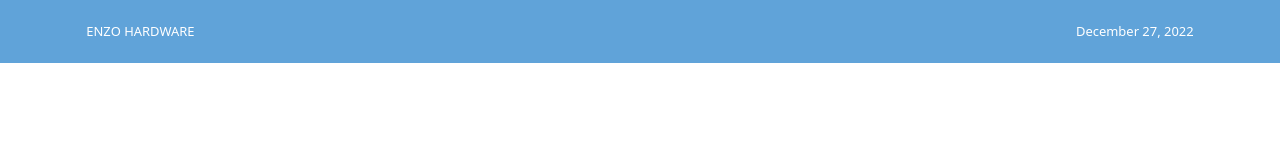
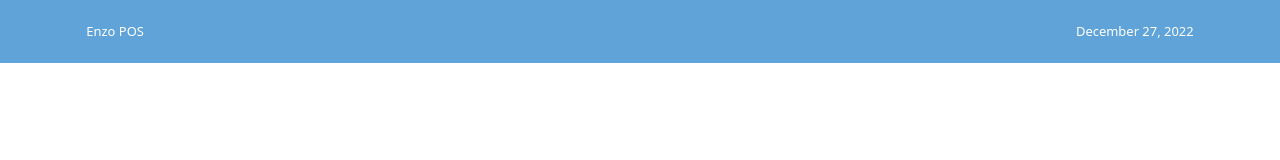
Before and after one commit to vonojastro/pos-hardware-web, a React (Create React App) app in the folder client/: page / in a window 1280 px wide. Shown: the top 160 px of the page. Built offline with nearby package versions, Linux system fonts and the light colour scheme.

Commit message:
development

```diff
--- a/client/src/components/Header.jsx
+++ b/client/src/components/Header.jsx
@@ -48,7 +48,7 @@ const Header = () => {
         )}
 
         <Link to="/cashier">
-          <div>ENZO HARDWARE</div>
+          <div>Enzo POS</div>
         </Link>
 
         <div>{date}</div>
```
